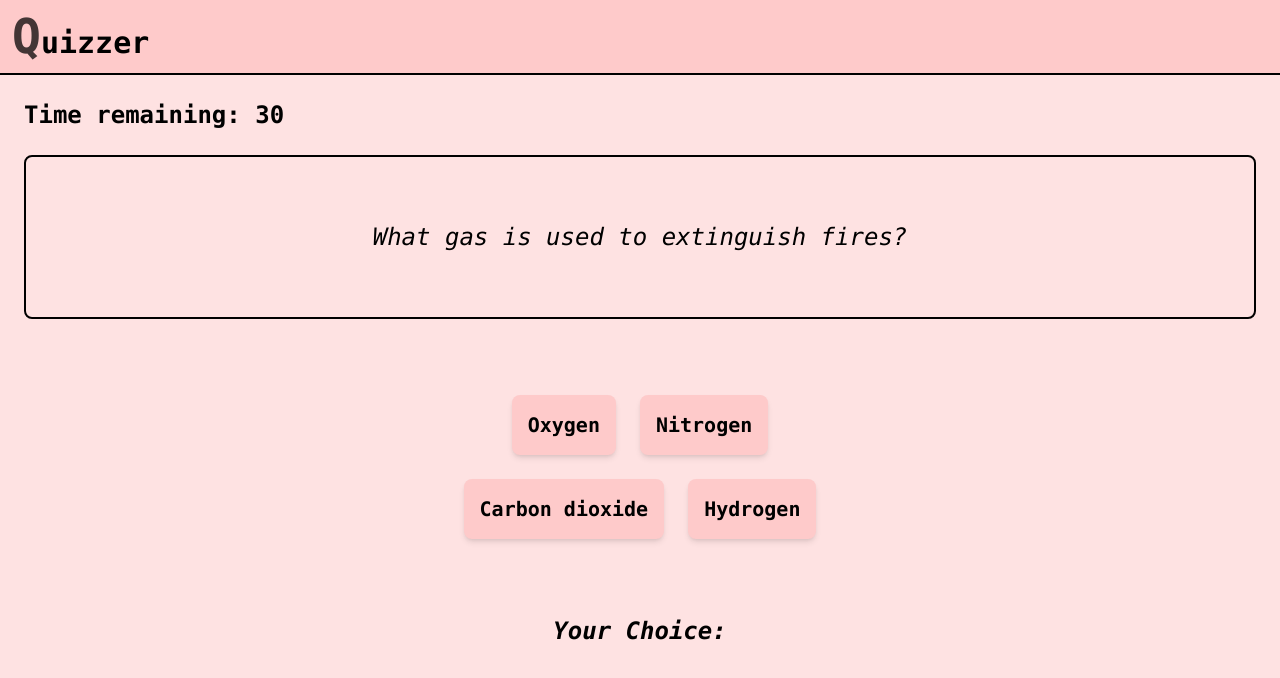
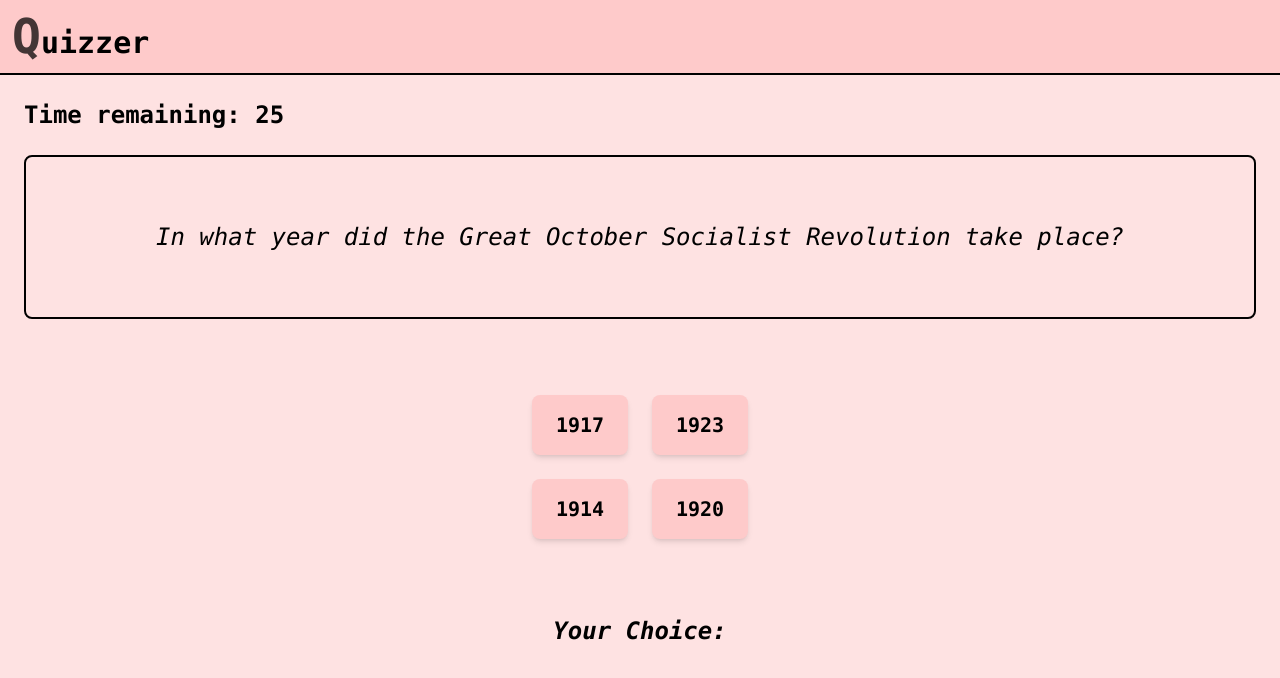
Before and after one commit to Nishaaaanth/Quizzer, a React (Vite) app: page /quiz in a window 1280 px wide. Shown: the top 678 px of the page. Built offline with nearby package versions, Linux system fonts and the light colour scheme.

Commit message:
Update to Timer

```diff
--- a/src/pages/Quiz.jsx
+++ b/src/pages/Quiz.jsx
@@ -18,7 +18,7 @@ export default function Quiz({setScore}) {
     useEffect(()=>{setQuestions(question)},[]);
 
     useEffect(()=>{
-        if(time <= 29){
+        if(time <= 0){
             setTime(INIT_TIME);
             setQuestionNumber(prev=>prev+1);
         }
```
